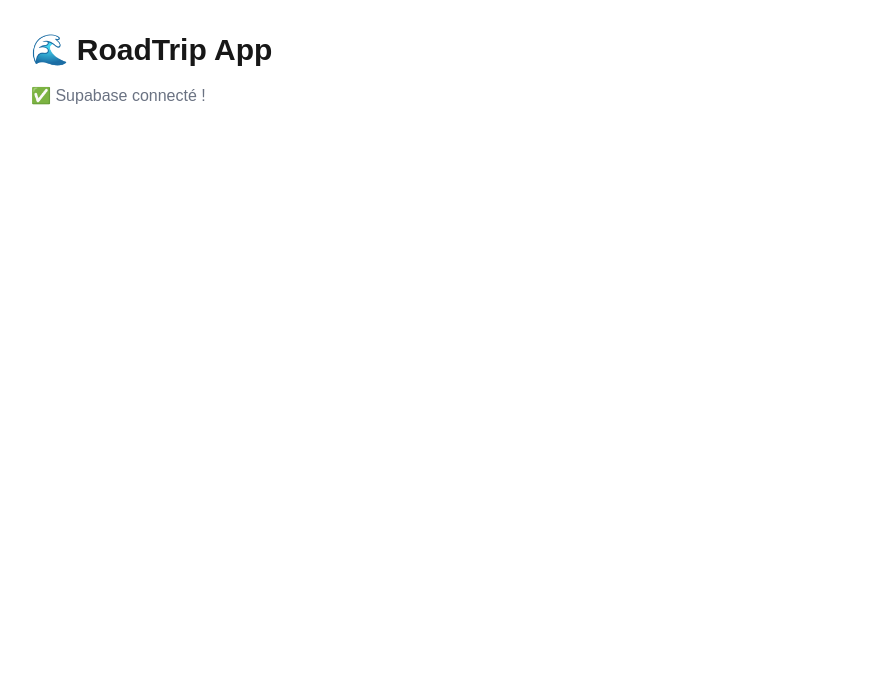
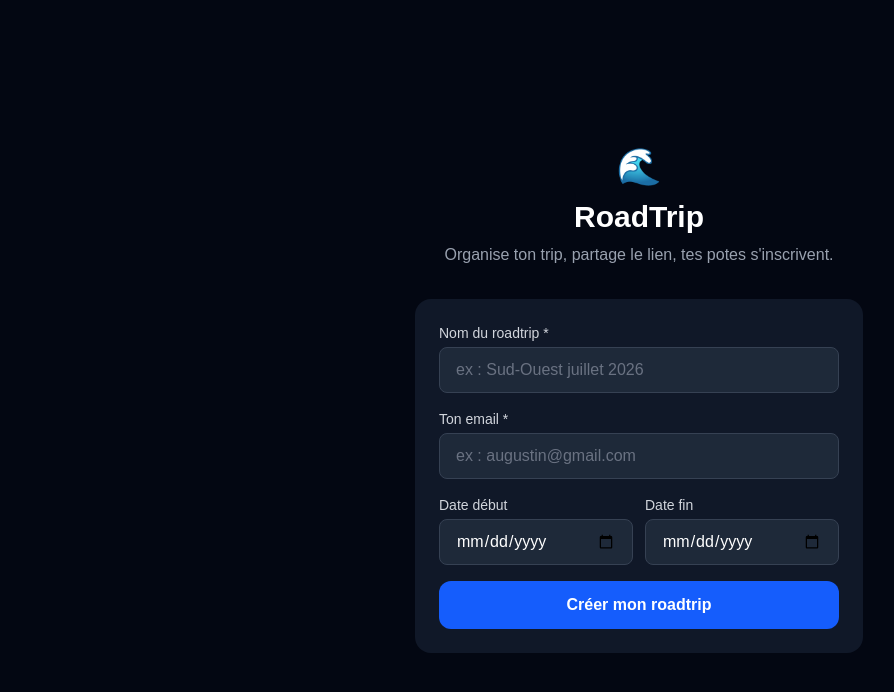
Before and after one commit to guselbov/roadtrip-app, a Next.js app: page / in a window 1280 px wide. Shown: the top 692 px of the page, without its empty margins (1-895 px from the left). Built offline with nearby package versions, Linux system fonts and the light colour scheme; no server answers; the database is empty.

Commit message:
feat: page creation roadtrip + page trip/[slug]

```diff
--- a/app/page.tsx
+++ b/app/page.tsx
@@ -1,14 +1,102 @@
+'use client'
+import { useState } from 'react'
+import { useRouter } from 'next/navigation'
 import { supabase } from '@/lib/supabase'
+import { nanoid } from 'nanoid'
 
-export default async function Home() {
-  const { error } = await supabase.from('roadtrips').select('*')
+export default function Home() {
+  const router = useRouter()
+  const [loading, setLoading] = useState(false)
+  const [form, setForm] = useState({
+    title: '',
+    creator_email: '',
+    date_start: '',
+    date_end: '',
+  })
+
+  async function createRoadtrip(e: React.FormEvent) {
+    e.preventDefault()
+    setLoading(true)
+    const slug = nanoid(8)
+    const { error } = await supabase.from('roadtrips').insert({
+      slug,
+      title: form.title,
+      creator_email: form.creator_email,
+      date_start: form.date_start || null,
+      date_end: form.date_end || null,
+    })
+    if (error) {
+      alert('Erreur : ' + error.message)
+      setLoading(false)
+      return
+    }
+    router.push(`/trip/${slug}`)
+  }
 
   return (
-    <main className="p-8">
-      <h1 className="text-3xl font-bold mb-4">🌊 RoadTrip App</h1>
-      <p className="text-gray-500">
-        ✅ Supabase connecté !
-      </p>
+    <main className="min-h-screen bg-gray-950 text-white flex items-center justify-center p-4">
+      <div className="w-full max-w-md">
+        <div className="mb-8 text-center">
+          <div className="text-4xl mb-3">🌊</div>
+          <h1 className="text-3xl font-bold mb-2">RoadTrip</h1>
+          <p className="text-gray-400">Organise ton trip, partage le lien, tes potes s'inscrivent.</p>
+        </div>
+        <form onSubmit={createRoadtrip} className="bg-gray-900 rounded-2xl p-6 space-y-4">
+          <div>
+            <label className="block text-sm font-medium text-gray-300 mb-1">
+              Nom du roadtrip *
+            </label>
+            <input
+              type="text"
+              required
+              placeholder="ex : Sud-Ouest juillet 2026"
+              value={form.title}
+              onChange={e => setForm({...form, title: e.target.value})}
+              className="w-full bg-gray-800 border border-gray-700 rounded-lg px-4 py-2.5 text-white placeholder-gray-500 focus:outline-none focus:border-blue-500"
+            />
+          </div>
+          <div>
+            <label className="block text-sm font-medium text-gray-300 mb-1">
+              Ton email *
+            </label>
+            <input
+              type="email"
+              required
+              placeholder="ex : augustin@gmail.com"
+              value={form.creator_email}
+              onChange={e => setForm({...form, creator_email: e.target.value})}
+              className="w-full bg-gray-800 border border-gray-700 rounded-lg px-4 py-2.5 text-white placeholder-gray-500 focus:outline-none focus:border-blue-500"
+            />
+          </div>
+          <div className="grid grid-cols-2 gap-3">
+            <div>
+              <label className="block text-sm font-medium text-gray-300 mb-1">Date début</label>
+              <input
+                type="date"
+                value={form.date_start}
+                onChange={e => setForm({...form, date_start: e.target.value})}
+                className="w-full bg-gray-800 border border-gray-700 rounded-lg px-4 py-2.5 text-white focus:outline-none focus:border-blue-500"
+              />
+            </div>
+            <div>
+              <label className="block text-sm font-medium text-gray-300 mb-1">Date fin</label>
+              <input
+                type="date"
+                value={form.date_end}
+                onChange={e => setForm({...form, date_end: e.target.value})}
+                className="w-full bg-gray-800 border border-gray-700 rounded-lg px-4 py-2.5 text-white focus:outline-none focus:border-blue-500"
+              />
+            </div>
+          </div>
+          <button
+            type="submit"
+            disabled={loading}
+            className="w-full bg-blue-600 hover:bg-blue-500 disabled:bg-gray-700 text-white font-semibold py-3 rounded-xl transition-colors"
+          >
+            {loading ? 'Création...' : 'Créer mon roadtrip'}
+          </button>
+        </form>
+      </div>
     </main>
   )
 }
--- /dev/null
+++ b/app/trip/[slug]/CopyButton.tsx
@@ -0,0 +1,16 @@
+"use client"
+import { useState } from "react"
+
+export function CopyButton({ url }: { url: string }) {
+  const [copied, setCopied] = useState(false)
+  function copy() {
+    navigator.clipboard.writeText(url)
+    setCopied(true)
+    setTimeout(() => setCopied(false), 2000)
+  }
+  return (
+    <button onClick={copy} style={{background: "#2563eb", color: "white", padding: "8px 16px", borderRadius: "8px", border: "none", cursor: "pointer"}}>
+      {copied ? "Copie !" : "Copier"}
+    </button>
+  )
+}
--- /dev/null
+++ b/app/trip/[slug]/page.tsx
@@ -0,0 +1,24 @@
+import { supabase } from "@/lib/supabase"
+import { notFound } from "next/navigation"
+
+export default async function TripPage({ params }: { params: Promise<{ slug: string }> }) {
+  const { slug } = await params
+  const { data: trip } = await supabase.from("roadtrips").select("*").eq("slug", slug).single()
+  if (!trip) return notFound()
+  const shareUrl = "http://localhost:3000/trip/" + slug
+  return (
+    <main style={{padding: "2rem", color: "white", background: "#0a0a0a", minHeight: "100vh"}}>
+      <div style={{maxWidth: "600px", margin: "0 auto", paddingTop: "2rem"}}>
+        <p style={{fontSize: "3rem", marginBottom: "1rem"}}>🌊</p>
+        <h1 style={{fontSize: "2rem", fontWeight: "bold", marginBottom: "0.5rem"}}>{trip.title}</h1>
+        <p style={{color: "#888", marginBottom: "2rem"}}>{trip.description}</p>
+        <div style={{background: "#111", borderRadius: "12px", padding: "1.5rem"}}>
+          <p style={{color: "#888", fontSize: "0.875rem", marginBottom: "0.75rem"}}>Partage ce lien a tes potes</p>
+          <div style={{background: "#222", borderRadius: "8px", padding: "0.75rem", color: "#ccc", fontSize: "0.875rem"}}>
+            {shareUrl}
+          </div>
+        </div>
+      </div>
+    </main>
+  )
+}
--- a/lib/supabase.ts
+++ b/lib/supabase.ts
@@ -1,6 +1,6 @@
 import { createClient } from '@supabase/supabase-js'
 
-const supabaseUrl = process.env.NEXT_PUBLIC_SUPABASE_URL!
-const supabaseKey = process.env.NEXT_PUBLIC_SUPABASE_ANON_KEY!
-
-export const supabase = createClient(supabaseUrl, supabaseKey)
+export const supabase = createClient(
+  'https://rzmdjmuiburllzylrvxe.supabase.co',
+  'sb_publishable_7WkLFBfiAjFG8jXbs_WDmA_SAUcJekb'
+)
--- a/package.json
+++ b/package.json
@@ -11,6 +11,7 @@
   "dependencies": {
     "@supabase/ssr": "^0.12.4",
     "@supabase/supabase-js": "^2.112.3",
+    "nanoid": "^6.0.1",
     "next": "16.3.1",
     "react": "19.2.8",
     "react-dom": "19.2.8"
```
Also changed, not shown: 1 other file (tests, documents, lock files or other folders).
